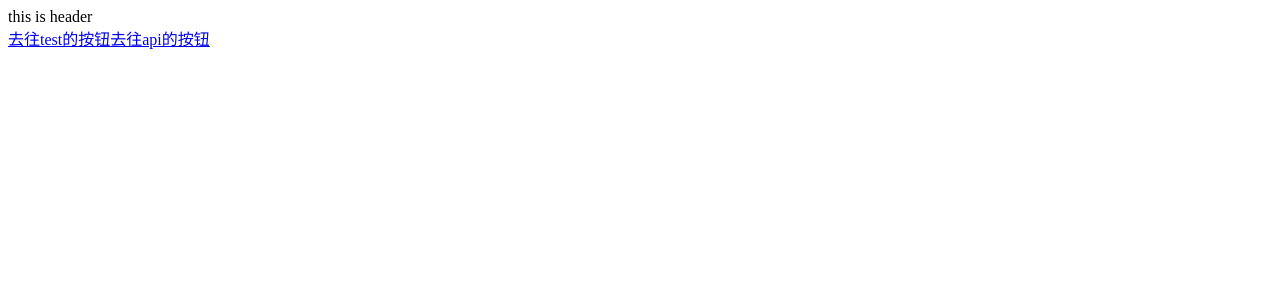
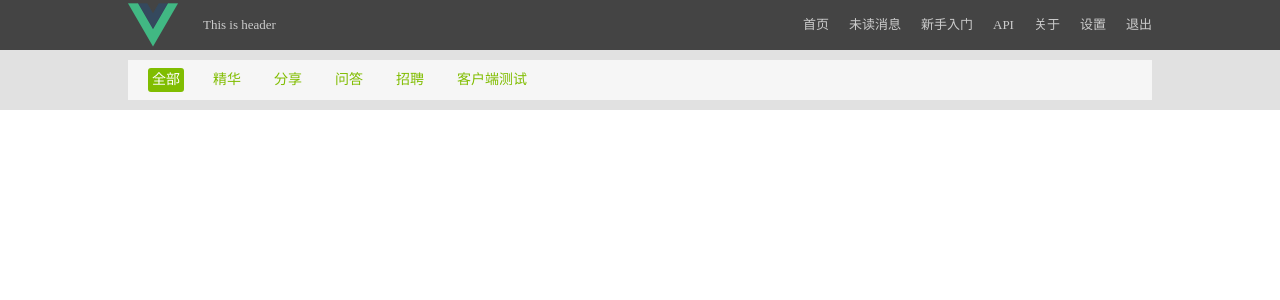
Before and after one commit to limengke123/vue_bundle, a Vue app: page /#/ in a window 1280 px wide. Shown: the top 300 px of the page. Built offline with nearby package versions, Linux system fonts and the light colour scheme; no server answers; the HTML template or start-up script is replaced by a standard one.

Commit message:
头部差不多

```diff
--- a/src/app.vue
+++ b/src/app.vue
@@ -3,10 +3,7 @@
 </template>
 
 <script>
+    import './index.styl'
     export default{
     }
 </script>
-
-<style lang="stylus" scoped>
-
-</style>
--- a/src/components/header.vue
+++ b/src/components/header.vue
@@ -1,15 +1,52 @@
 <template lang="pug">
-header
-    image(src="../assets/bg.jpeg")
-    div this is header
+    header
+        .wrap
+            .left
+                .logo
+                div This is header
+            ul.right
+                li(v-for="item in headerList")
+                    span(:data-href="item.href") {{item.title}}
 </template>
 
 <script>
     export default {
-
+        props: {
+            headerList: {
+                type: Array,
+                required: true
+            }
+        }
     }
 </script>
 
 <style lang="stylus" scoped>
-
+    @import '../variable.styl'
+    header
+        color $fontColor
+        display flex
+        justify-content center//space-between
+        height w=50px
+        line-height w
+        background-color $headerBgColor
+        font-size $headerFontSize
+        .wrap
+            display flex
+            justify-content space-between
+            width $wrapWidth
+            .left
+                display flex
+                .logo
+                    width 50px
+                    background url('../assets/logo.png')
+                    background-size contain
+                    margin-right 25px
+            .right
+                display flex
+                justify-content space-between
+                li
+                    margin-left 20px
+                    cursor pointer
+                    &:hover
+                        color $hoverColor
 </style>
--- /dev/null
+++ b/src/components/homeBody.vue
@@ -0,0 +1,101 @@
+<template lang="pug">
+    main
+        .wrapper
+            ul.tabs
+              li(v-for="(tab,index) in tabs" v-bind:key="index" v-bind:class="[tab.selected === true ? 'isSelected' : '' , 'tab']" v-bind:data-href="tab.href") {{tab.title}}
+            ul.topicList()
+                item(v-for="(topic,index) in topicList" v-bind:key="index" v-bind:topic="topic")
+</template>
+
+<script>
+    import HttpRequest from '../util/http'
+    import item from  './topicListItem.vue'
+    export default {
+        data(){
+            return {
+                topicList:[],
+                tabs:[
+                    {
+                        title:"全部",
+                        href:"/all",
+                        selected:true
+                    },{
+                        title:"精华",
+                        href:"/all",
+                        selected:false
+                    },{
+                        title:"分享",
+                        href:"/all",
+                        selected:false
+                    },{
+                        title:"问答",
+                        href:"/all",
+                        selected:false
+                    },{
+                        title:"招聘",
+                        href:"/all",
+                        selected:false
+                    },{
+                        title:"客户端测试",
+                        href:"/all",
+                        selected:false
+                    },
+                ],
+            }
+        },
+        mounted:function () {
+            new HttpRequest('/api/topics',{
+                page:1,
+                //tab:'ask',
+                limit:'20',
+                mdrender:true
+            }).GET()
+                .then(resp => {
+                    console.log(resp)
+                    if(resp.success === true){
+                        this.topicList = resp.data
+                    } else {
+                        console.log(resp.data)
+                    }
+                })
+        },
+        components:{
+            item
+        }
+    }
+</script>
+
+<style lang="stylus" scoped>
+    @import '../variable.styl'
+    main
+        display flex
+        justify-content center
+        background-color $bodyBgColor
+        .wrapper
+            width $wrapWidth
+            margin-top 10px
+            border-radius 50px
+            .tabs
+                display flex
+                align-items center
+                background-color $tabBgColor
+                height w=20px
+                line-height w
+                padding 10px 0
+                .tab
+                    color $tabColor
+                    font-size $normalFontSize
+                    padding 2px 4px
+                    border-radius 3px
+                    margin 0 5px 0 20px
+                    cursor pointer
+                    &:hover
+                        color $tabHover
+                .isSelected
+                    background-color $tabColor
+                    color #fff
+                    &:hover
+                        color #fff
+            .topicList
+                margin-bottom 10px
+</style>
--- /dev/null
+++ b/src/components/topicListItem.vue
@@ -0,0 +1,28 @@
+<template lang="pug">
+    li.topic
+        img.avater(src="topic.author.avater_url")
+        .readNum {{topic.reply_count}}/{{topic.visit_count}}
+        .type
+        span {{topic.title}}
+</template>
+
+<script>
+    export default {
+        props: {
+            topic: {
+                type: Object,
+                required: true
+            }
+        }
+    }
+</script>
+
+<style lang="stylus" scoped>
+    @import '../variable.styl'
+    .topic
+        background-color #fff
+        display flex
+        .avater
+            background url
+
+</style>
--- /dev/null
+++ b/src/index.styl
@@ -0,0 +1,8 @@
+html,body,ul,ol
+  margin 0
+  padding 0
+  ul,li,ol
+    list-style none
+  a
+    text-decoration none
+    color $fontColor
--- a/src/page/index.vue
+++ b/src/page/index.vue
@@ -1,15 +1,44 @@
 <template lang="pug">
     div
-        Header
-        router-link(to="/test") 去往test的按钮
-        router-link(to="/api") 去往api的按钮
+        header-component(:headerList="headerList")
+        body-component
 </template>
 
 <script>
-    import header from '../components/header.vue'
+    import Headercomponent from '../components/header.vue'
+    import Bodycomponet from '../components/homeBody.vue'
     export default{
+        data(){
+            return {
+                headerList:[
+                    {
+                        title:"首页",
+                        href:"/"
+                    },{
+                        title:"未读消息",
+                        href:"/unread"
+                    },{
+                        title:"新手入门",
+                        href:"/newIn"
+                    },{
+                        title:"API",
+                        href:"/api"
+                    },{
+                        title:"关于",
+                        href:"/about"
+                    },{
+                        title:"设置",
+                        href:"/set"
+                    },{
+                        title:"退出",
+                        href:"/exit"
+                    }
+                ]
+            }
+        },
         components:{
-            Header:header
+            ["header-component"]:Headercomponent,
+            ["body-component"]:Bodycomponet
         }
     }
 </script>
--- a/src/page/test.vue
+++ b/src/page/test.vue
@@ -5,6 +5,11 @@
         button(@click="httpTest") http
         div
             span {{target.innerText}}
+        ul
+            li(v-for="topic in topicList")
+                span {{topic.author.loginname}}
+                <br />
+                span {{topic.title}}
 </template>
 
 <script>
@@ -12,7 +17,8 @@
     export default{
         data(){
             return {
-                target:""
+                target:"",
+                topicList:[]
             }
         },
         methods:{
@@ -30,6 +36,11 @@
                 }).GET()
                     .then(resp => {
                         console.log(resp)
+                       if(resp.success === true){
+                            this.topicList = resp.data
+                       } else {
+                            console.log(resp.data)
+                       }
                     })
             }
         }
--- a/src/util/http.js
+++ b/src/util/http.js
@@ -14,12 +14,12 @@ class httpRequest {
         return new Promise((resolve,reject) => {
             axios.get(this.__stringifyParam(),config)
                 .then(resp => {
-                    if(resp.success === true){
+                    if(resp.status === 200){
                         resolve(resp.data)
                     } else {
                         reject({
                             success:false,
-                            errors:resp.errors
+                            error:"网络连接出现错误"
                         })
                     }
                 })
@@ -47,12 +47,19 @@ class httpRequest {
         return new Promise((resolve,reject) => {
             axios.post(this.url,this.params,config)
                 .then(resp => {
-                    if(resp.success === true){
-                        resolve(resp.data)
+                    if(resp.status === 200){
+                        if(resp.data.success === true){
+                            resolve(resp.data.data)
+                        } else {
+                            reject({
+                                success:false,
+                                error:resp.data.data
+                            })
+                        }
                     } else {
                         reject({
                             success:false,
-                            errors:resp.errors
+                            error:"网络连接错误"
                         })
                     }
                 })
--- /dev/null
+++ b/src/variable.styl
@@ -0,0 +1,10 @@
+$fontColor = #ccc
+$hoverColor = rgb(61,184,239)
+$headerBgColor = rgb(68,68,68)
+$bodyBgColor = rgb(225,225,225)
+$tabBgColor = #f6f6f6
+$tabColor = #80bd01
+$tabHover = #005580
+$headerFontSize = 13px
+$normalFontSize = 14px
+$wrapWidth = 80%
```
Also changed, not shown: 1 other file (tests, documents, lock files or other folders).
